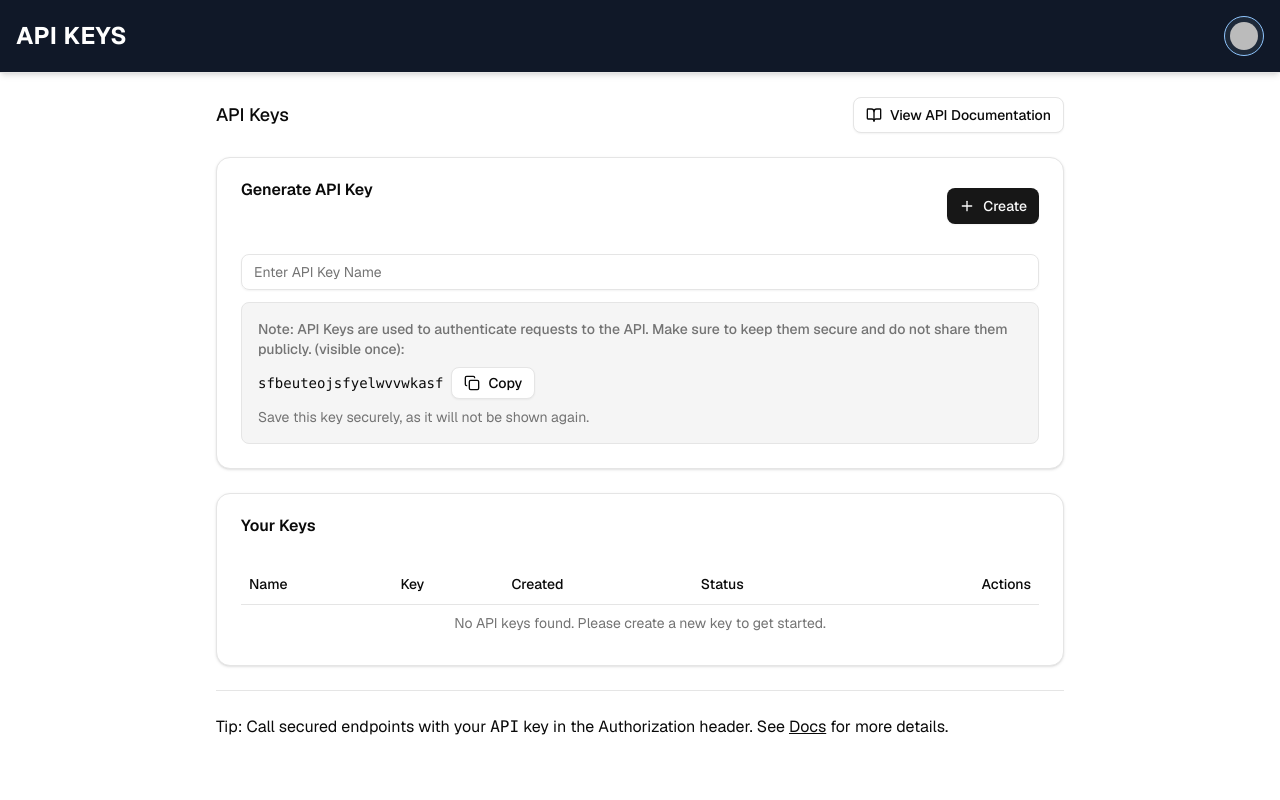
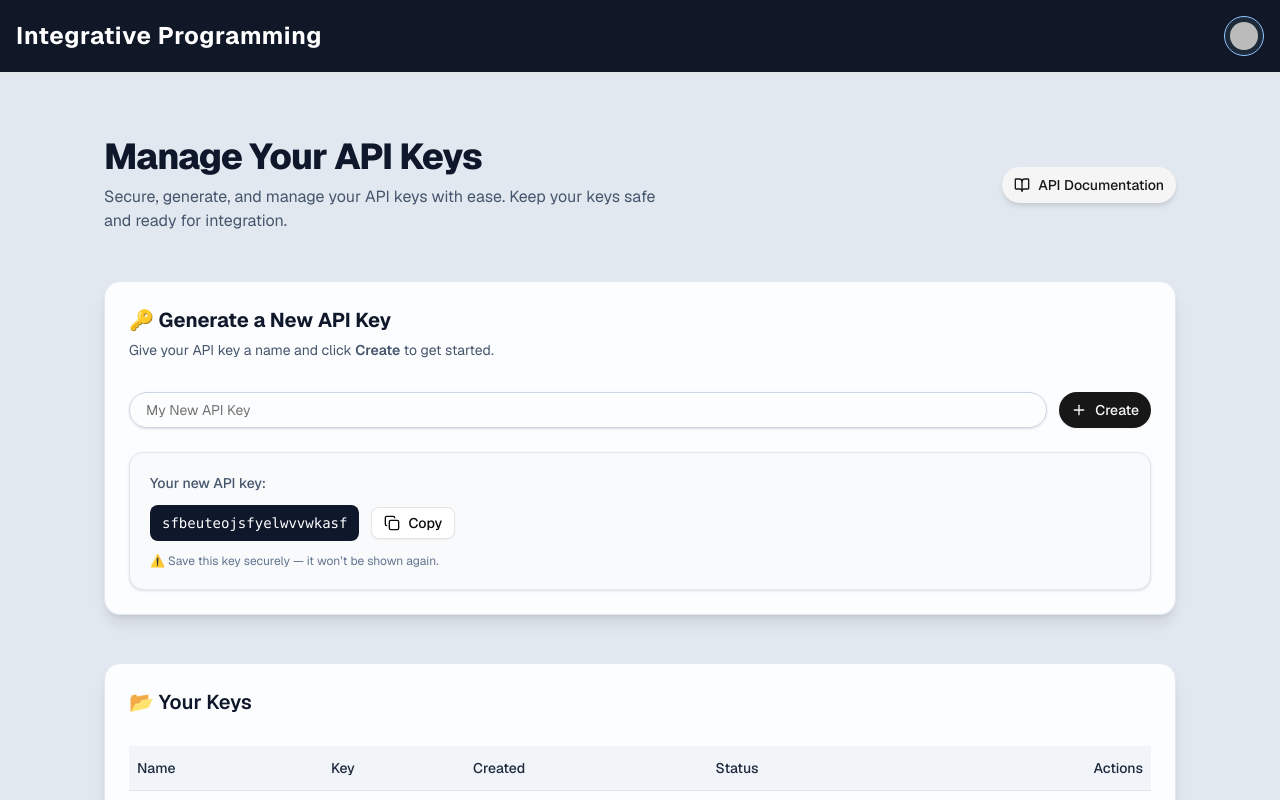
Before and after one commit to Jhas-Tin/it315-les4-project, a Next.js app: page /keys in a window 1280 px wide. Shown: the top 800 px of the page. Built offline with nearby package versions, Linux system fonts and the light colour scheme; no server answers; sample sign-in values are in the browser's storage; some icons are missing.

Commit message:
fix the authorization that u can directly access the page  even if user is nott sign in and Redesign it

```diff
--- a/src/app/(dashboard)/keys/page.tsx
+++ b/src/app/(dashboard)/keys/page.tsx
@@ -22,105 +22,142 @@ import {
 } from "~/components/ui/table"
 import { Badge } from "~/components/ui/badge";
 import { Separator } from "~/components/ui/separator";
+import { redirect } from "next/navigation";
+import { auth } from "@clerk/nextjs/server";
 
 
 
-export default function KeysPage() {
+export default async function KeysPage() {
+
+  const { userId } = await auth();
+    if (!userId) redirect("/");
 
   const sampleApiKey = "sfbeuteojsfyelwvvwkasf";
   return (
-    <div className="mx-auto max-w-4xl space-y-6 p-6">
+  <div className="min-h-screen w-full bg-slate-200 flex flex-col">
 
-      <div className="flex  items-center justify-between">
-        <h1 className="text-lg font-medium">API Keys</h1>
-        <div className="flex gap-2">
+    <div className="flex-1 w-full max-w-6xl mx-auto px-4 sm:px-6 lg:px-10 py-12 space-y-12">
+      <div className="flex flex-col sm:flex-row items-start sm:items-center justify-between gap-6 mt-4">
+        <div>
+          <h1 className="text-4xl font-extrabold tracking-tight text-slate-900">
+            Manage Your API Keys
+          </h1>
+          <p className="text-slate-600 text-sm sm:text-base max-w-xl mt-2">
+            Secure, generate, and manage your API keys with ease. Keep your keys safe and ready for integration.
+          </p>
+        </div>
+
+        <div className="flex justify-center sm:justify-end w-full sm:w-auto">
           <Link href={"/docs"}>
-                <Button variant={"outline"} className="flex items-center gap-2" aria-label="Open Api Guide">
-                    <BookOpen />
-                    View API Documentation
+            <Button
+              variant="secondary"
+              className="flex items-center gap-2 rounded-full px-6 py-2 shadow-md hover:shadow-lg transition"
+            >
+              <BookOpen className="w-5 h-5" />
+              API Documentation
             </Button>
           </Link>
         </div>
       </div>
-      <Card>
-        <CardHeader className="flex flex-row items-center justify-between space-y-8">
-          <CardTitle>Generate API Key</CardTitle>
-          <Button className="flex items-center gap-2" aria-label="Create API Key">
-            <Plus />
+
+      <Card className="w-full bg-white/90 shadow-lg border border-slate-200 rounded-2xl">
+        <CardHeader className="pb-2">
+          <CardTitle className="text-xl font-bold text-slate-900">
+            🔑 Generate a New API Key
+          </CardTitle>
+          <p className="text-sm text-slate-600">
+            Give your API key a name and click <span className="font-semibold">Create</span> to get started.
+          </p>
+        </CardHeader>
+        <CardContent className="space-y-6">
+          <div className="flex flex-col sm:flex-row gap-3">
+            <Input
+              placeholder="My New API Key"
+              className="flex-1 rounded-full px-4 py-2 border border-slate-300 shadow-sm"
+            />
+            <Button className="flex items-center gap-2 rounded-full px-6 py-2">
+              <Plus className="w-4 h-4" />
               Create
             </Button>
-        </CardHeader>
-        <CardContent className="space-y-3">
-          <div className="flex gap--2">
-            <Input placeholder="Enter API Key Name" aria-label="API Key Name"/>
           </div>
-          {/* Should not visible if no API Key Name is exist */}
-          <div className="rounded-md border p-4 bg-muted">
-            <p className="text-sm font-medium text-muted-foreground">
-              Note: API Keys are used to authenticate requests to the API. Make sure to keep them secure and do not share them publicly. (visible once):
-            </p>
-            <div className="mt-2 flex items-center gap-2">
-              <code className="text-sm break-all">
-               {/* API Key Value */}
+
+          <div className="rounded-xl border border-slate-200 p-5 bg-slate-50 shadow-sm">
+            <p className="text-sm font-medium text-slate-600 mb-3">Your new API key:</p>
+            <div className="flex flex-col sm:flex-row items-start sm:items-center gap-3">
+              <code className="text-sm break-all font-mono bg-slate-900 text-white px-3 py-2 rounded-md">
                 {sampleApiKey}
               </code>
-              <CopyButton value={sampleApiKey}/>
-
+              <CopyButton value={sampleApiKey} />
             </div>
-            <p className="text-sm text-muted-foreground mt-2">
-                Save this key securely, as it will not be shown again.
+            <p className="text-xs text-slate-500 mt-3">
+              ⚠️ Save this key securely — it won’t be shown again.
             </p>
           </div>
         </CardContent>
       </Card>
 
-      <Card>
+      <Card className="w-full bg-white/90 shadow-lg border border-slate-200 rounded-2xl">
         <CardHeader>
-          <CardTitle>Your Keys</CardTitle>
-
+          <CardTitle className="text-xl font-semibold text-slate-900">📂 Your Keys</CardTitle>
         </CardHeader>
-        <CardContent>
-          <Table>
+        <CardContent className="overflow-x-auto">
+          <Table className="w-full min-w-[700px]">
             <TableHeader>
-              <TableRow>
-                <TableHead >Name</TableHead>
-                <TableHead>Key</TableHead>
-                <TableHead>Created</TableHead>
-                <TableHead>Status</TableHead>
-                <TableHead className="text-right">Actions</TableHead>
+              <TableRow className="bg-slate-100">
+                <TableHead className="py-3 text-slate-800">Name</TableHead>
+                <TableHead className="text-slate-800">Key</TableHead>
+                <TableHead className="text-slate-800">Created</TableHead>
+                <TableHead className="text-slate-800">Status</TableHead>
+                <TableHead className="text-right text-slate-800">Actions</TableHead>
               </TableRow>
             </TableHeader>
+
             <TableBody>
-              {/* <TableRow>
-                <TableCell>Name of API Key</TableCell>
-                <TableCell className="font-mono">{sampleApiKey}</TableCell>
-                <TableCell>08/15/2025</TableCell>
+              {/* <TableRow className="hover:bg-slate-50 transition">
+                <TableCell className="font-semibold text-sm">Name of API Key</TableCell>
                 <TableCell>
-
-                  <Badge variant={"secondary"}>Revoked</Badge>
+                  <code className="px-2 py-1 rounded bg-slate-900 text-white font-mono text-xs break-all">
+                    {sampleApiKey}
+                  </code>
+                </TableCell>
+                <TableCell className="text-sm text-slate-600">08/15/2025</TableCell>
+                <TableCell>
+                  <Badge variant="secondary" className="rounded-full px-3 py-1 text-xs">
+                    Revoked
+                  </Badge>
                 </TableCell>
                 <TableCell className="text-right">
-                  <Button variant={"destructive"} size={"sm"} >
+                  <Button variant="destructive" size="sm" className="rounded-full px-4 py-1">
                     Revoke
                   </Button>
                 </TableCell>
               </TableRow> */}
-
-              <TableRow>
-                <TableCell colSpan={5} className="text-muted-foreground text-center text-sm">
-                  No API keys found. Please create a new key to get started.
+              <TableRow className="hover:bg-white/5 transition">
+                <TableCell
+                  colSpan={5}
+                  className="text-muted-foreground text-center text-sm py-6"
+                >
+                  🚫 No API keys yet. Create one above to get started.
                 </TableCell>
-
               </TableRow>
-
             </TableBody>
           </Table>
         </CardContent>
       </Card>
 
-      <Separator />
-      <p>Tip: Call secured endpoints with your <code>API</code> key in the Authorization header. See{" "}
-      <Link href={"/docs"} className="underline">Docs</Link> for more details.</p>
+      <Card className="w-full bg-white/90 border border-slate-200 rounded-2xl shadow p-6">
+        <p className="text-sm text-slate-600 text-center sm:text-left">
+          💡 Pro Tip: Use your <code className="font-mono">API</code> key in the{" "}
+          <span className="font-semibold">Authorization</span> header.
+          Learn more in the{" "}
+          <Link href={"/docs"} className="font-medium text-cyan-600 hover:underline">
+            Docs
+          </Link>.
+        </p>
+      </Card>
+    </div>
   </div>
 );
+
+
 }
--- a/src/app/_components/topnav.tsx
+++ b/src/app/_components/topnav.tsx
@@ -3,7 +3,7 @@ import { SignedIn, SignedOut, SignInButton, SignOutButton, UserButton } from "@c
 export function TopNav() {
     return (
         <nav className="flex items-center w-full bg-gray-900 p-4 text-white border-b text-lg shadow-md justify-between">
-            <span className="font-bold text-2xl tracking-wide">API KEYS</span>
+            <span className="font-bold text-2xl tracking-wide">Integrative Programming</span>
             <div className="flex items-center gap-4">
                 <SignedOut>
                     <SignInButton>
--- a/src/app/docs/page.tsx
+++ b/src/app/docs/page.tsx
@@ -1,27 +1,56 @@
+import { auth } from "@clerk/nextjs/server";
 import {  KeyRound} from "lucide-react";
 import Link from "next/link";
+import { redirect } from "next/navigation";
 import { Separator } from "node_modules/@radix-ui/react-separator/dist";
 import { Button } from "~/components/ui/button";
+import { Card } from "~/components/ui/card";
 
-export default function DocsPage() {
+export default async function DocsPage() {
+  const { userId } = await auth();
+
+   if (!userId) redirect("/");
   return (
-    <div className="mx-auto max-w-4xl space-y-6 p-6">
-    <div className="flex  items-center justify-between">
-        <h1 className="text-lg font-medium">API Guide</h1>
+  <div className="min-h-screen w-full bg-slate-200 flex flex-col">
+    <div className="flex-1 w-full max-w-6xl mx-auto px-4 sm:px-6 lg:px-10 py-12 space-y-12">
+
+      <div className="flex items-center justify-between">
+        <h1 className="text-4xl font-extrabold tracking-tight text-slate-900">
+          API Guide
+        </h1>
         <div className="flex gap-2">
           <Link href={"/keys"}>
-                <Button variant={"outline"} className="flex items-center gap-2" aria-label="Open Api Guide">
-                    <KeyRound />
+            <Button
+              variant="secondary"
+              className="flex items-center gap-2 rounded-full px-6 py-2 shadow-md hover:shadow-lg transition"
+            >
+              <KeyRound className="w-5 h-5" />
               Keys Dashboard
             </Button>
           </Link>
         </div>
       </div>
-      <Separator />
-        <p>
-        GO back to API Keys Dashboard to
-        See the <Link href={"/keys"} className="underline">API keys</Link>
+
+      <Card className="w-full bg-white/90 shadow-lg border border-slate-200 rounded-2xl p-6">
+        <p className="text-slate-700 text-sm sm:text-base">
+          Go back to your API Keys Dashboard to manage your keys.{" "}
+          <Link
+            href={"/keys"}
+            className="font-medium text-cyan-600 hover:underline"
+          >
+            View API Keys
+          </Link>
         </p>
+      </Card>
+
+      <Card className="w-full bg-white/90 border border-slate-200 rounded-2xl shadow p-6">
+        <p className="text-sm text-slate-600 text-center sm:text-left">
+          💡 Pro Tip: Keep your API keys safe and never share them publicly.
+        </p>
+      </Card>
+    </div>
   </div>
 );
+
+
 }
--- a/src/app/layout.tsx
+++ b/src/app/layout.tsx
@@ -8,7 +8,7 @@ import { TopNav } from "./_components/topnav";
 export const metadata: Metadata = {
   title: "Create T3 App",
   description: "Generated by create-t3-app",
-  icons: [{ rel: "icon", url: "/favicon.ico" }],
+  icons: [{ rel: "icon", url: "/icon.png" }],
 };
 
 const geist = Geist({
```
Also changed, not shown: src/app/page.tsx (+17 -9 lines), public/icon.png (added). Lines whose indentation alone changed are shown as unchanged.
